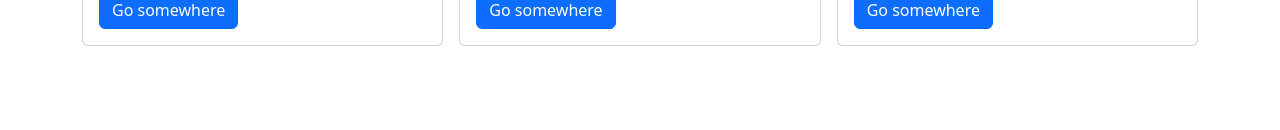
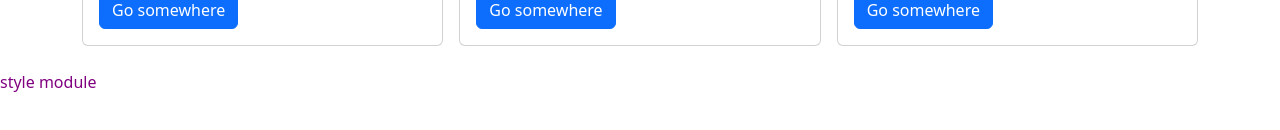
Before and after one commit to eunhye8767/study-vue3, a Vue app in the folder gymcoding/learn-vue3/: page / in a window 1280 px wide. Shown: the part 434-564 px from the top of the page. Built offline with nearby package versions, Linux system fonts and the light colour scheme.

Commit message:
[vue 기본] 싱글 컴포넌트

```diff
--- a/gymcoding/learn-vue3/src/App.vue
+++ b/gymcoding/learn-vue3/src/App.vue
@@ -3,9 +3,12 @@
 		<TheNav />
 		<TheView />
 	</div>
+	<!-- <p :class="$style.red">style module</p> -->
+	<p class="red">style module</p>
 </template>
 
 <script>
+import { ref, useCssModule } from 'vue';
 import TheNav from './components/TheNav.vue';
 import TheView from './components/TheView.vue';
 
@@ -15,9 +18,18 @@ export default {
 		TheView,
 	},
 	setup() {
-		return {};
+		// const style = useCssModule();
+		// console.log('style', style);
+		const color = ref('red');
+		color.value = 'purple';
+		return { color };
 	},
 };
 </script>
 
-<style lang="scss" scoped></style>
+<!-- <style lang="scss" scoped></style> -->
+<style>
+.red {
+	color: v-bind(color);
+}
+</style>
```
Also changed, not shown: 1 other file (tests, documents, lock files or other folders).
